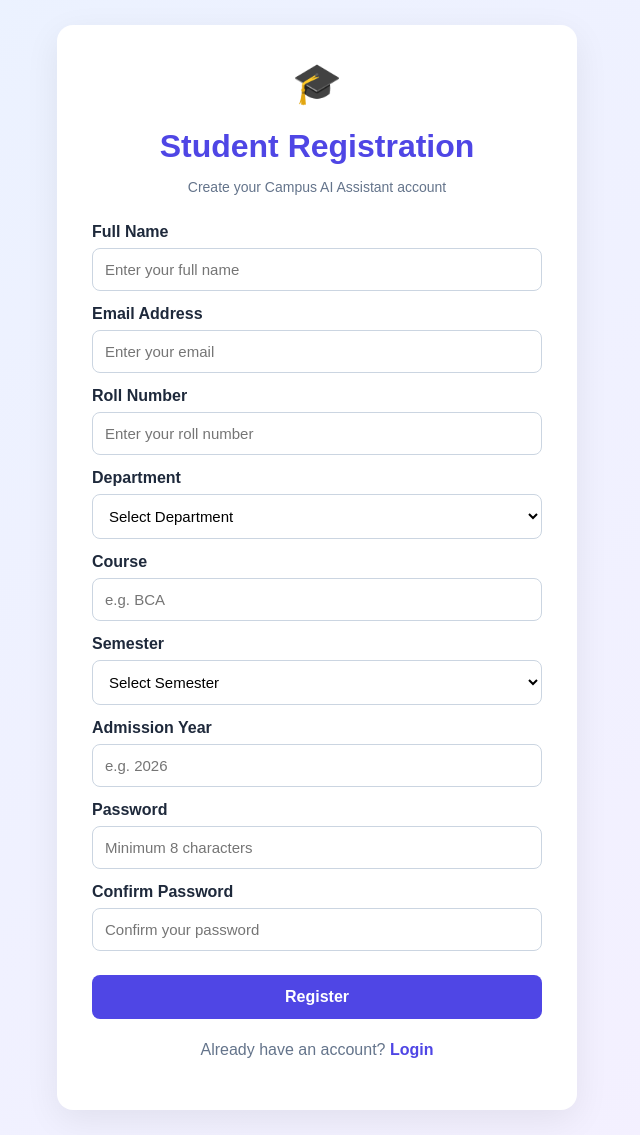
After one commit to divyanshsrivastav29/Campus-AI-Assistant, a Flask app: page /register in a window 1280 px wide. The commit adds this page. Shown: the whole page, without its empty margins (323-963 px from the left). Run offline with Flask 3, Linux system fonts and the light colour scheme; data that the repository does not hold is empty.

Commit message:
Add student self-registration feature

```diff
--- a/app.py
+++ b/app.py
@@ -549,6 +549,179 @@ def index():
 
     return render_template("index.html")
 
+
+# =========================================================
+# STUDENT SELF-REGISTRATION
+# =========================================================
+
+@app.route("/register", methods=["GET", "POST"])
+def register():
+    if "user_id" in session:
+        return redirect(url_for("dashboard"))
+
+    departments = fetch_all(
+        "SELECT department_id, department_name FROM departments "
+        "ORDER BY department_name"
+    )
+
+    if request.method == "POST":
+        full_name = request.form.get("full_name", "").strip()
+        email = request.form.get("email", "").strip().lower()
+        roll_number = request.form.get("roll_number", "").strip()
+        department_id = request.form.get("department_id", "").strip()
+        course = request.form.get("course", "").strip()
+        semester = request.form.get("semester", "").strip()
+        admission_year = request.form.get("admission_year", "").strip()
+        password = request.form.get("password", "")
+        confirm_password = request.form.get("confirm_password", "")
+
+        error = None
+
+        if not all([full_name, email, roll_number, department_id, password, confirm_password]):
+            error = "Please fill in all required fields."
+
+        elif len(full_name) > 100:
+            error = "Full name is too long."
+
+        elif len(email) > 100:
+            error = "Email address is too long."
+
+        elif len(roll_number) > 30:
+            error = "Roll number is too long."
+
+        elif len(password) < 8:
+            error = "Password must be at least 8 characters long."
+
+        elif password != confirm_password:
+            error = "Passwords do not match."
+
+        if not error:
+            try:
+                department_id = int(department_id)
+
+                if semester:
+                    semester = int(semester)
+
+                if admission_year:
+                    admission_year = int(admission_year)
+
+            except ValueError:
+                error = "Please enter valid numeric details."
+
+        if not error:
+            valid_department = fetch_one(
+                "SELECT department_id FROM departments "
+                "WHERE department_id = %s",
+                (department_id,)
+            )
+
+            if not valid_department:
+                error = "Please select a valid department."
+
+            elif semester and not 1 <= semester <= 12:
+                error = "Please enter a valid semester."
+
+            elif admission_year and not 1901 <= admission_year <= 2155:
+                error = "Please enter a valid admission year."
+
+        if not error:
+            existing_email = fetch_one(
+                "SELECT user_id FROM users WHERE email = %s",
+                (email,)
+            )
+
+            existing_roll = fetch_one(
+                "SELECT student_id FROM students WHERE roll_number = %s",
+                (roll_number,)
+            )
+
+            if existing_email:
+                error = "This email is already registered."
+
+            elif existing_roll:
+                error = "This roll number is already registered."
+
+        if not error:
+            connection = None
+            cursor = None
+
+            try:
+                connection = connect_db()
+
+                if connection is None:
+                    raise Exception("Database connection failed.")
+
+                cursor = connection.cursor()
+
+                cursor.execute(
+                    """
+                    INSERT INTO users
+                        (full_name, email, password_hash, role, is_active)
+                    VALUES (%s, %s, %s, 'Student', 1)
+                    """,
+                    (
+                        full_name,
+                        email,
+                        generate_password_hash(password),
+                    )
+                )
+
+                user_id = cursor.lastrowid
+
+                cursor.execute(
+                    """
+                    INSERT INTO students
+                        (user_id, roll_number, department_id, course,
+                         semester, admission_year)
+                    VALUES (%s, %s, %s, %s, %s, %s)
+                    """,
+                    (
+                        user_id,
+                        roll_number,
+                        department_id,
+                        course or None,
+                        semester or None,
+                        admission_year or None,
+                    )
+                )
+
+                connection.commit()
+
+                flash(
+                    "Registration successful! You can now log in.",
+                    "success"
+                )
+
+                return redirect(url_for("login"))
+
+            except Exception as error:
+                if connection:
+                    connection.rollback()
+
+                logger.exception(
+                    "Student registration failed: %s", error
+                )
+
+                flash(
+                    "Registration failed. Email or roll number may "
+                    "already exist.",
+                    "danger"
+                )
+
+            finally:
+                if cursor:
+                    cursor.close()
+
+                if connection:
+                    connection.close()
+
+        else:
+            flash(error, "danger")
+
+    return render_template(
+        "register.html",
+        departments=departments
+    )
 
 # =========================================================
 # LOGIN AND LOGOUT
--- /dev/null
+++ b/templates/register.html
@@ -0,0 +1,218 @@
+<!DOCTYPE html>
+<html lang="en">
+<head>
+    <meta charset="UTF-8">
+    <meta name="viewport" content="width=device-width, initial-scale=1.0">
+    <title>Student Registration | Campus AI Assistant</title>
+
+    <link rel="stylesheet"
+          href="{{ url_for('static', filename='css/style.css') }}">
+
+    <style>
+        * {
+            box-sizing: border-box;
+        }
+
+        body {
+            font-family: Arial, sans-serif;
+            background: linear-gradient(135deg, #eaf2ff, #f5f0ff);
+            color: #1e293b;
+            min-height: 100vh;
+            display: flex;
+            align-items: center;
+            justify-content: center;
+            padding: 25px 15px;
+        }
+
+        .register-card {
+            background: white;
+            width: 100%;
+            max-width: 520px;
+            padding: 35px;
+            border-radius: 16px;
+            box-shadow: 0 10px 35px #00000012;
+        }
+
+        .logo {
+            text-align: center;
+            font-size: 40px;
+            margin-bottom: 10px;
+        }
+
+        h1 {
+            text-align: center;
+            color: #4f46e5;
+            margin-bottom: 8px;
+        }
+
+        .subtitle {
+            text-align: center;
+            color: #64748b;
+            margin-bottom: 28px;
+        }
+
+        label {
+            display: block;
+            font-weight: bold;
+            margin: 14px 0 7px;
+        }
+
+        input, select {
+            width: 100%;
+            padding: 12px;
+            border: 1px solid #cbd5e1;
+            border-radius: 8px;
+            font-size: 15px;
+            background: white;
+        }
+
+        input:focus, select:focus {
+            outline: none;
+            border-color: #4f46e5;
+            box-shadow: 0 0 0 3px #4f46e520;
+        }
+
+        .primary-btn {
+            width: 100%;
+            border: none;
+            background: #4f46e5;
+            color: white;
+            padding: 13px;
+            border-radius: 8px;
+            font-size: 16px;
+            font-weight: bold;
+            cursor: pointer;
+            margin-top: 24px;
+        }
+
+        .primary-btn:hover {
+            background: #4338ca;
+        }
+
+        .alert {
+            padding: 12px;
+            border-radius: 8px;
+            margin-bottom: 15px;
+            font-size: 14px;
+        }
+
+        .alert.danger {
+            background: #fee2e2;
+            color: #991b1b;
+        }
+
+        .alert.success {
+            background: #dcfce7;
+            color: #166534;
+        }
+
+        .alert.warning {
+            background: #fef3c7;
+            color: #92400e;
+        }
+
+        .login-link {
+            text-align: center;
+            margin-top: 22px;
+            color: #64748b;
+        }
+
+        .login-link a {
+            color: #4f46e5;
+            text-decoration: none;
+            font-weight: bold;
+        }
+
+        .login-link a:hover {
+            text-decoration: underline;
+        }
+
+        @media (max-width: 480px) {
+            .register-card {
+                padding: 25px 20px;
+            }
+        }
+    </style>
+</head>
+
+<body>
+    <main class="register-card">
+
+        <div class="logo">🎓</div>
+
+        <h1>Student Registration</h1>
+        <p class="subtitle">Create your Campus AI Assistant account</p>
+
+        {% with messages = get_flashed_messages(with_categories=true) %}
+            {% for category, message in messages %}
+                <div class="alert {{ category }}">{{ message }}</div>
+            {% endfor %}
+        {% endwith %}
+
+        <form method="POST" action="{{ url_for('register') }}">
+
+            <label for="full_name">Full Name</label>
+            <input id="full_name" name="full_name"
+                   type="text" placeholder="Enter your full name"
+                   maxlength="100" required>
+
+            <label for="email">Email Address</label>
+            <input id="email" name="email"
+                   type="email" placeholder="Enter your email"
+                   maxlength="100" required>
+
+            <label for="roll_number">Roll Number</label>
+            <input id="roll_number" name="roll_number"
+                   type="text" placeholder="Enter your roll number"
+                   maxlength="30" required>
+
+            <label for="department_id">Department</label>
+            <select id="department_id" name="department_id" required>
+                <option value="">Select Department</option>
+                {% for department in departments %}
+                    <option value="{{ department.department_id }}">
+                        {{ department.department_name }}
+                    </option>
+                {% endfor %}
+            </select>
+
+            <label for="course">Course</label>
+            <input id="course" name="course"
+                   type="text" placeholder="e.g. BCA">
+
+            <label for="semester">Semester</label>
+            <select id="semester" name="semester">
+                <option value="">Select Semester</option>
+                {% for i in range(1, 9) %}
+                    <option value="{{ i }}">Semester {{ i }}</option>
+                {% endfor %}
+            </select>
+
+            <label for="admission_year">Admission Year</label>
+            <input id="admission_year" name="admission_year"
+                   type="number" placeholder="e.g. 2026"
+                   min="1901" max="2155">
+
+            <label for="password">Password</label>
+            <input id="password" name="password"
+                   type="password" placeholder="Minimum 8 characters"
+                   minlength="8" autocomplete="new-password" required>
+
+            <label for="confirm_password">Confirm Password</label>
+            <input id="confirm_password" name="confirm_password"
+                   type="password" placeholder="Confirm your password"
+                   minlength="8" autocomplete="new-password" required>
+
+            <button type="submit" class="primary-btn">
+                Register
+            </button>
+        </form>
+
+        <p class="login-link">
+            Already have an account?
+            <a href="{{ url_for('login') }}">Login</a>
+        </p>
+
+    </main>
+</body>
+</html>
```
Also changed, not shown: templates/index.html (+17 -1 lines).
